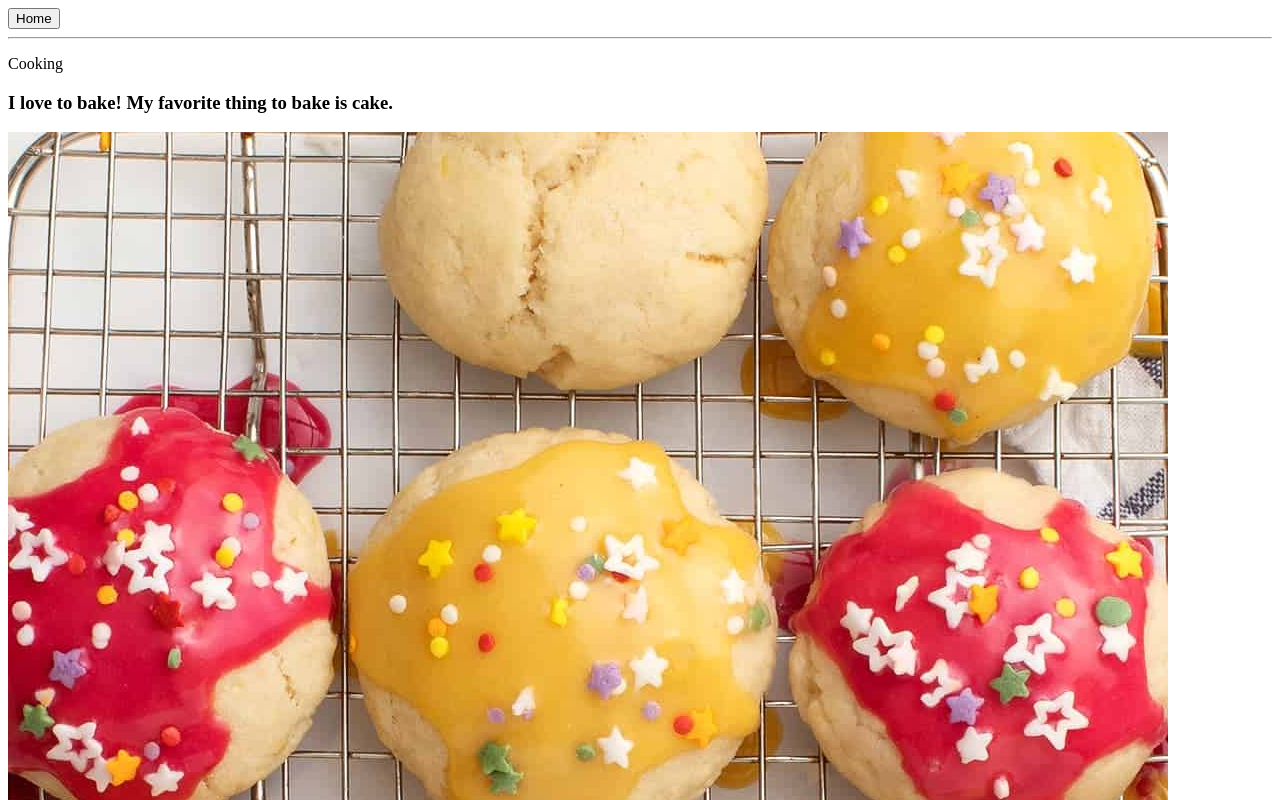
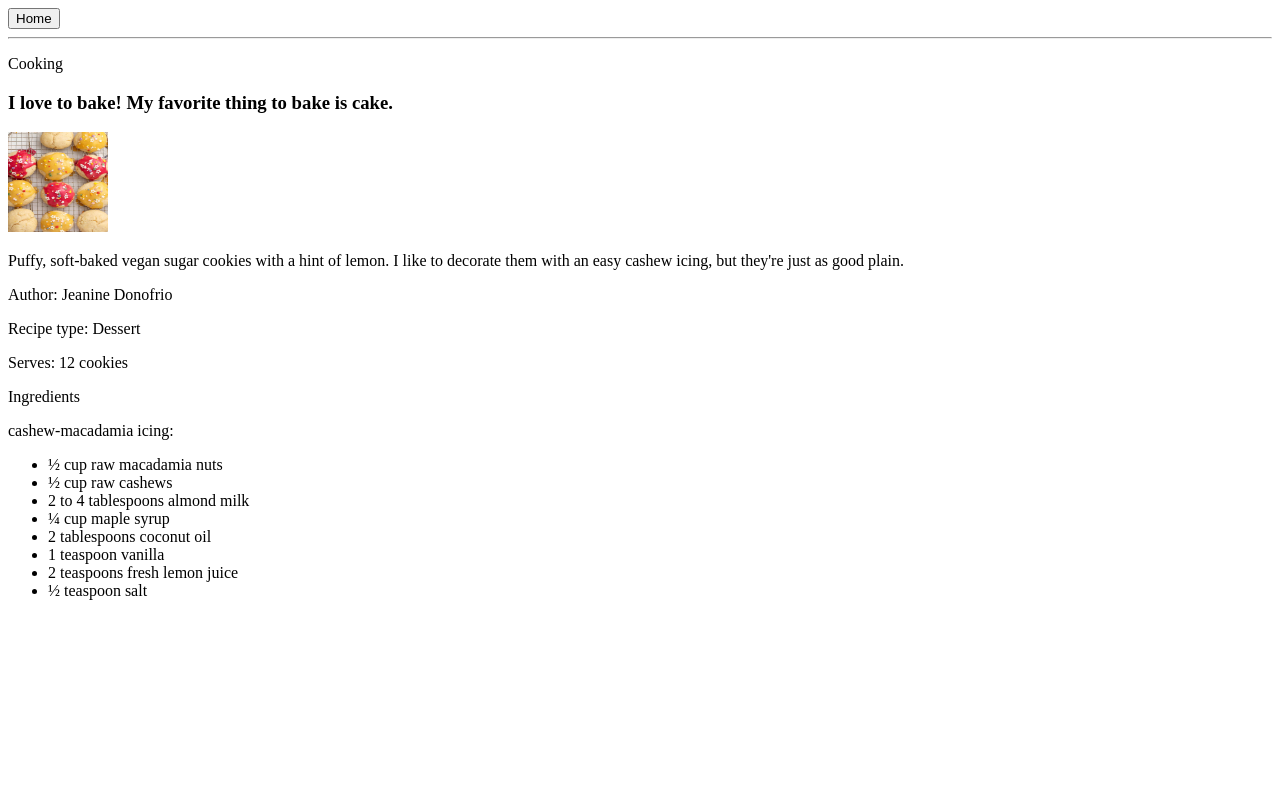
Before and after one commit to xyzzyx99/COMP-6970, a plain HTML site: page MyWebsite/hobby1.html in a window 1280 px wide. Shown: the top 800 px of the page. Drawn offline with Linux system fonts and the light colour scheme.

Commit message:
Adjust image size

```diff
--- a/MyWebsite/hobby1.html
+++ b/MyWebsite/hobby1.html
@@ -14,7 +14,7 @@
 
 <H3>I love to bake! My favorite thing to bake is cake.</H3>
 
-<img src="IMG_12572-pink-flat-1.jpg" alt="Vegan Sugar Cookies">
+<img src="IMG_12572-pink-flat-1.jpg" alt="Vegan Sugar Cookies" height=100 width=100>
 
 <p>Puffy, soft-baked vegan sugar cookies with a hint of lemon. I like to decorate them with an easy cashew icing, but they're just as good plain.</p>
 <p>Author: Jeanine Donofrio</p>
```
Also changed, not shown: MyWebsite/hobby2.html (+1 -1 lines).
